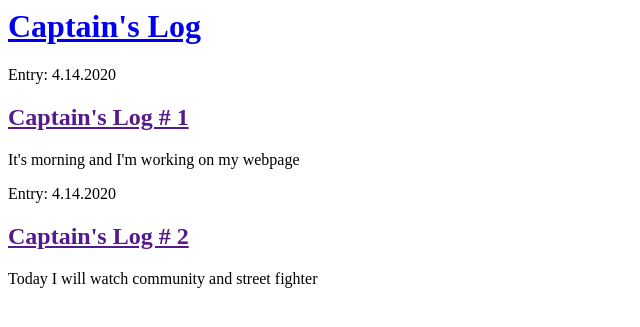
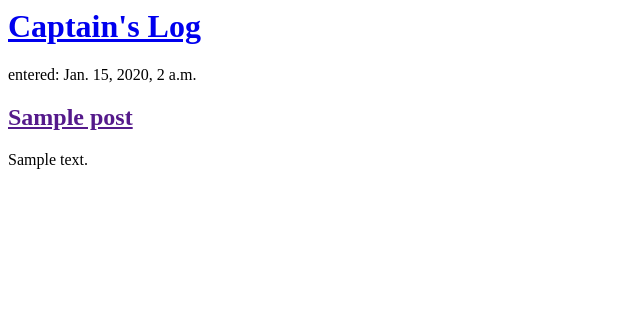
Before and after one commit to barajasvictorh/Captains-Log, a Django app: page / in a window 1280 px wide. Shown: the top 327 px of the page, without its empty margins (0-640 px from the left). Run offline with Django 3.2, Linux system fonts and the light colour scheme; tables that the repository leaves empty hold one stand-in row (values such as "Sample post").

Commit message:
Modified templates to display posts from database.

```diff
--- a/blog/templates/blog/post_list.html
+++ b/blog/templates/blog/post_list.html
@@ -7,19 +7,17 @@
   <body>
 
     <div>
-      <h1><a href="/">Captain's Log</a></h1>
+        <h1><a href="/">Captain's Log</a></h1>
     </div>
 
     <div>
-      <p>Entry: 4.14.2020</p>
-      <h2><a href="">Captain's Log # 1</a></h2>
-      <p>It's morning and I'm working on my webpage</p>
-    </div>
-
-    <div>
-      <p>Entry: 4.14.2020</p>
-      <h2><a href="">Captain's Log # 2</a></h2>
-      <p>Today I will watch community and street fighter</p>
+        {% for post in posts %}
+          <div>
+            <p>entered: {{ post.published_date }}</p>
+            <h2><a href="">{{ post.title }}</a></h2>
+            <p>{{ post.text|linebreaksbr }}</p>
+          </div>
+        {% endfor %}
     </div>
 
   </body>
--- a/blog/views.py
+++ b/blog/views.py
@@ -1,6 +1,9 @@
 from django.shortcuts import render
+from .models import Post
+from django.utils import timezone
 
 # Create your views here.
 
 def post_list(request):
-    return render(request, 'blog/post_list.html', {})
+    posts = Post.objects.filter(published_date__lte=timezone.now()).order_by('published_date')
+    return render(request, 'blog/post_list.html', {'posts' : posts})
```
